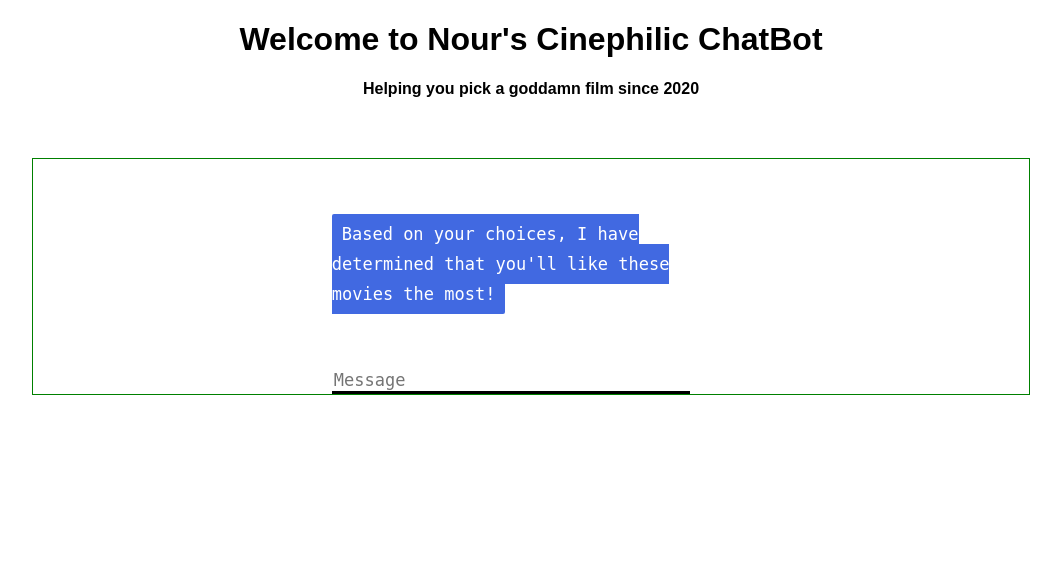
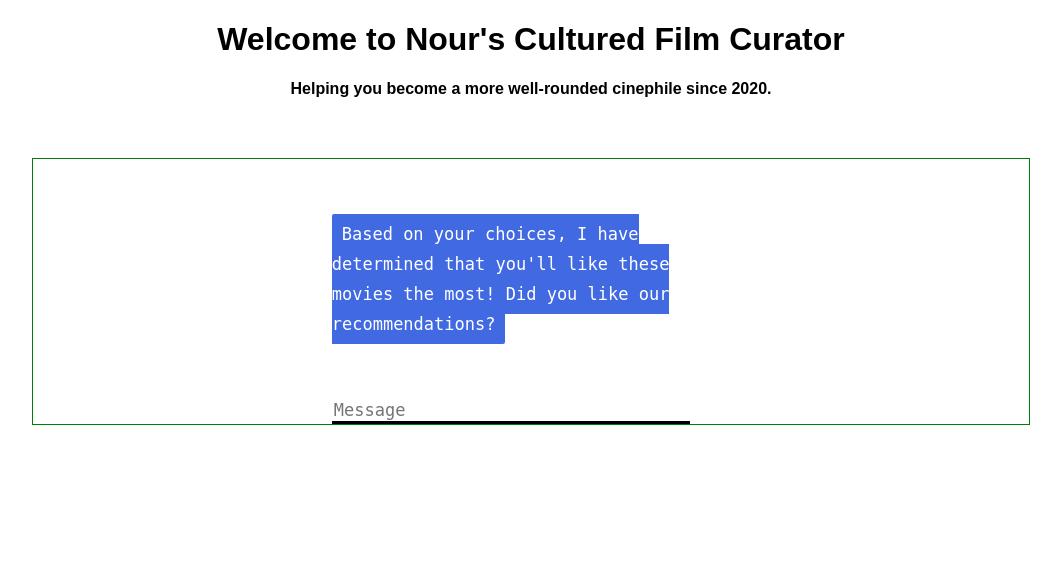
Before and after one commit to NourFahmy/movie_recsys_chatbot, a Flask app: template templates/rec_movies.html in a window 1280 px wide. Shown: the top 584 px of the page, without its empty margins (109-1170 px from the left). Run offline with Flask 2, Linux system fonts and the light colour scheme; the template is opened without the code that fills it, so the values that code supplies are empty; parts of the project's set-up code (start-up, migrations or seed data) failed here and were passed over; some libraries are stand-ins or nearby versions.

Commit message:
Update rec_movies.html

```diff
--- a/templates/rec_movies.html
+++ b/templates/rec_movies.html
@@ -76,8 +76,8 @@
 <body>
 
     <div>
-        <h1 align="center"><b>Welcome to Nour's Cinephilic ChatBot</b></h1>
-        <h4 align="center"><b>Helping you pick a goddamn film since 2020</b></h4>
+        <h1 align="center"><b>Welcome to Nour's Cultured Film Curator</b></h1>
+        <h4 align="center"><b>Helping you become a more well-rounded cinephile since 2020.</b></h4>
         <div class="boxed">
             <div>
                 <div id="chatbox">
@@ -87,7 +87,7 @@
                             {% for item in data %}
                               {{item}}
                             {% endfor %}
-
+                        Did you like our recommendations?
                         </span>
                     </p>
 
```
